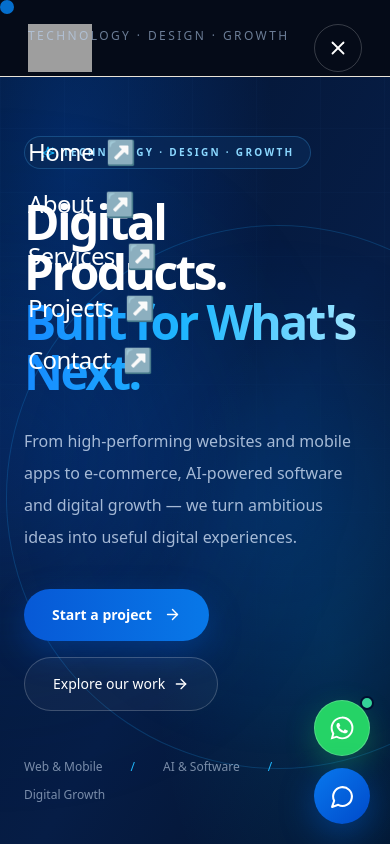
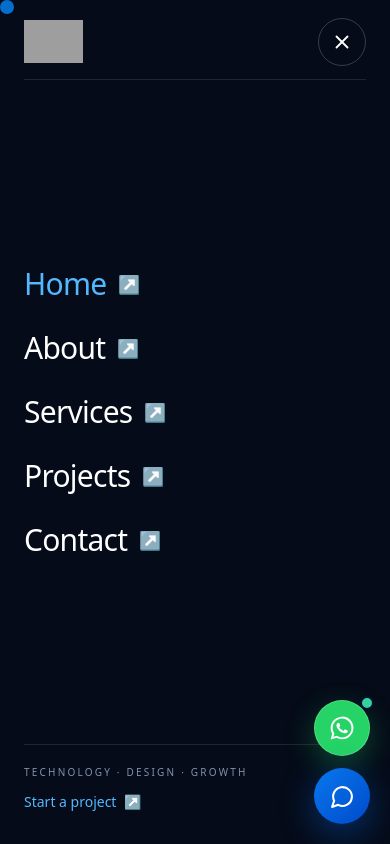
Before and after one commit to sherpaten/Creto-Studio, a Next.js app in the folder creto-studio/: page / in a window 390 px wide. Both pictures are taken after a click on the button 349 px from the left and 38 px from the top of the page. Shown: the top 844 px of the page. Built offline with nearby package versions, Linux system fonts and the light colour scheme; grey boxes are pictures that could not be loaded.

Commit message:
Fix mobile navigation overlay and improve menu layout

```diff
--- a/creto-studio/components/Navbar.jsx
+++ b/creto-studio/components/Navbar.jsx
@@ -31,7 +31,7 @@ export default function Navbar() {
   }, [open]);
 
   return (
-    <header className={`fixed inset-x-0 top-0 z-[70] border-b border-[#EAE4D8] bg-[#FFFCF5]/95 backdrop-blur-2xl transition-shadow ${scrolled ? "shadow-[0_10px_35px_rgba(5,11,24,.10)]" : ""}`}>
+    <header className={`fixed inset-x-0 top-0 z-[70] border-b border-[#EAE4D8] transition-shadow ${open ? "bg-[#050B18]" : "bg-[#FFFCF5]/95 backdrop-blur-2xl"} ${scrolled && !open ? "shadow-[0_10px_35px_rgba(5,11,24,.10)]" : ""}`}>
       <nav className="mx-auto flex h-[76px] max-w-7xl items-center justify-between px-5 sm:px-8">
         <Link href="/" aria-label="Creto Studio home" onClick={() => setOpen(false)} className="shrink-0">
           <Image src="/logo.png" alt="Creto Studio" width={144} height={96} priority sizes="144px" className="h-12 w-auto object-contain" />
@@ -49,12 +49,25 @@ export default function Navbar() {
         </div>
       </nav>
       <AnimatePresence>
-        {open && <motion.div initial={{ opacity: 0 }} animate={{ opacity: 1 }} exit={{ opacity: 0 }} className="fixed inset-0 z-[90] bg-[#050B18] px-7 py-6 text-white xl:hidden">
-          <div className="flex items-center justify-between"><Image src="/logo.png" alt="Creto Studio" width={144} height={96} priority sizes="144px" className="h-12 w-auto object-contain" /><button onClick={() => setOpen(false)} aria-label="Close navigation" className="rounded-full border border-white/20 p-3"><X size={22} /></button></div>
-          <motion.div initial="hidden" animate="show" className="mt-16 flex flex-col gap-5">
-            {links.map((link, i) => <motion.div key={link.href} initial={{ opacity: 0, y: 12 }} animate={{ opacity: 1, y: 0 }} transition={{ delay: i * .05 }}><Link href={link.href} onClick={() => setOpen(false)} className="text-2xl font-semibold tracking-tight">{link.label}<span className="ml-3 text-[#54B8FF]">↗</span></Link></motion.div>)}
-          </motion.div>
-          <p className="absolute bottom-8 left-7 text-xs tracking-[.2em] text-blue-200/55">TECHNOLOGY · DESIGN · GROWTH</p>
+        {open && <motion.div initial={{ opacity: 0 }} animate={{ opacity: 1 }} exit={{ opacity: 0 }} transition={{ duration: 0.18 }} className="fixed inset-0 z-[100] flex min-h-[100dvh] flex-col bg-[#050B18] px-6 pb-8 pt-5 text-white xl:hidden sm:px-8">
+          <div className="flex h-[60px] shrink-0 items-center justify-between border-b border-white/10 pb-4">
+            <Image src="/logo.png" alt="Creto Studio" width={144} height={96} priority sizes="144px" className="h-11 w-auto object-contain" />
+            <button onClick={() => setOpen(false)} aria-label="Close navigation" className="rounded-full border border-white/20 p-3 transition hover:border-[#54B8FF] hover:text-[#54B8FF]"><X size={22} /></button>
+          </div>
+          <motion.nav initial="hidden" animate="show" aria-label="Mobile navigation" className="flex flex-1 flex-col justify-center gap-5 py-10 sm:gap-6">
+            {links.map((link, i) => {
+              const active = pathname === link.href || (link.href === "/services" && pathname.startsWith("/services/"));
+              return <motion.div key={link.href} initial={{ opacity: 0, x: -12 }} animate={{ opacity: 1, x: 0 }} transition={{ delay: i * .055, duration: .24 }}>
+                <Link href={link.href} onClick={() => setOpen(false)} aria-current={active ? "page" : undefined} className={`inline-flex items-center gap-3 py-1 text-3xl font-semibold tracking-tight transition-colors sm:text-4xl ${active ? "text-[#54B8FF]" : "text-white hover:text-[#54B8FF]"}`}>
+                  {link.label}<span aria-hidden="true" className="text-lg text-[#54B8FF]">↗</span>
+                </Link>
+              </motion.div>;
+            })}
+          </motion.nav>
+          <div className="shrink-0 border-t border-white/10 pt-5">
+            <p className="text-[10px] font-semibold uppercase tracking-[.22em] text-blue-200/65">Technology · Design · Growth</p>
+            <Link href="/contact" onClick={() => setOpen(false)} className="mt-3 inline-flex items-center gap-2 text-sm font-semibold text-[#54B8FF]">Start a project <span aria-hidden="true">↗</span></Link>
+          </div>
         </motion.div>}
       </AnimatePresence>
     </header>
```
